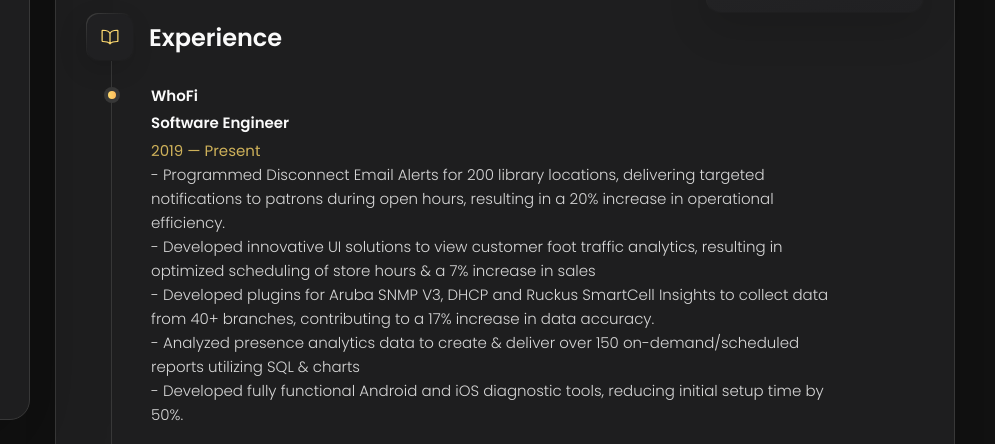
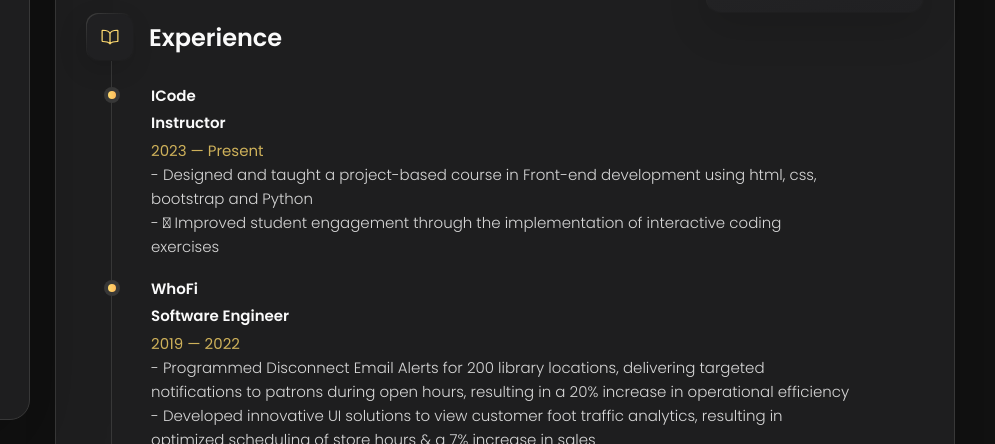
Before and after one commit to silatamang/silatamang.github.io, a plain HTML site: page index.html in a window 1280 px wide. Both pictures are taken after a click on the button "Resume". Shown: the part 233-677 px from the top of the page, 285-1280 px from the left. Drawn offline with nearby package versions, Linux system fonts and the light colour scheme.

Commit message:
resume update

```diff
--- a/index.html
+++ b/index.html
@@ -357,14 +357,29 @@
 
             <li class="timeline-item">
 
+              <h4 class="h4 timeline-item-title"><a href="https://icodeschool.com/edmond111/" target="_blank">iCode</a></h4>
+
+              <h4 class="h4 timeline-item-title">Instructor</h4>
+
+              <span>2023 — Present</span>
+                <ul class="timeline-text">
+                  <li>- Designed and taught a project-based course in Front-end development using html, css, bootstrap and Python
+                  </li>
+                  <li>-  Improved student engagement through the implementation of interactive coding exercises
+                  </li>
+                </ul>
+            </li>
+
+            <li class="timeline-item">
+
               <h4 class="h4 timeline-item-title"><a href="https://whofi.com/" target="_blank">WhoFi</a></h4>
 
               <h4 class="h4 timeline-item-title">Software Engineer</h4>
 
-              <span>2019 — Present</span>
+              <span>2019 — 2022</span>
                 <ul class="timeline-text">
                   <li>- Programmed Disconnect Email Alerts for 200 library locations, delivering targeted notifications to patrons during open
-                    hours, resulting in a 20% increase in operational efficiency.</li>
+                    hours, resulting in a 20% increase in operational efficiency</li>
                   <li>- Developed innovative UI solutions to view customer foot traffic analytics, resulting in optimized scheduling of store
                     hours & a 7% increase in sales</li>
                   <li>- Developed plugins for Aruba SNMP V3, DHCP and Ruckus SmartCell Insights to collect data from 40+ branches,
```
